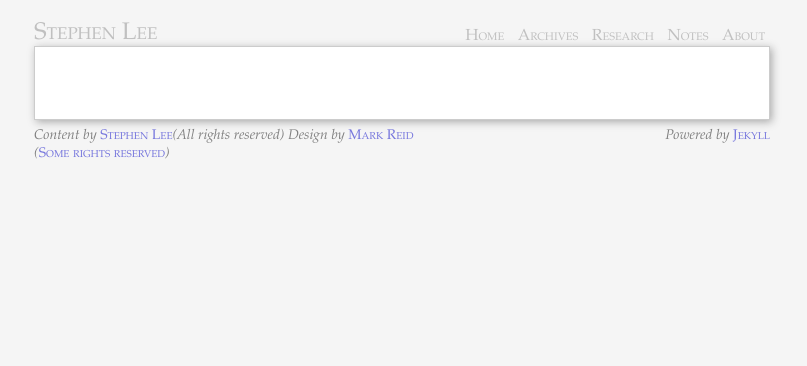
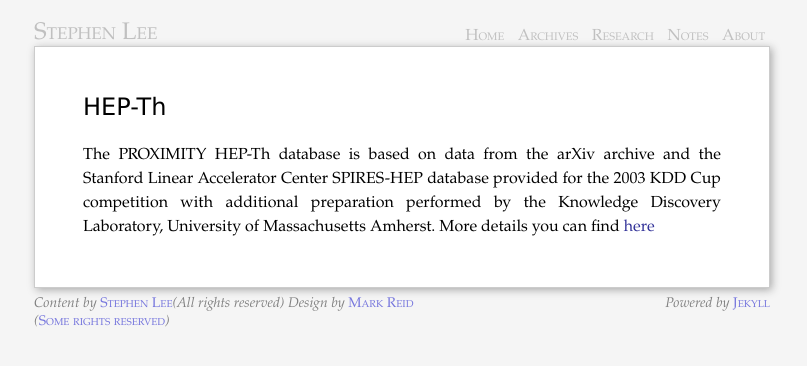
Before and after one commit to stephenLee/stephenlee.github.com, a Jekyll site: the page built from research/data/index.markdown, in a window 1280 px wide. Shown: the top 366 px of the page, without its empty margins (238-1045 px from the left). Built offline with Jekyll 4.4.1, drawn with Linux system fonts in a browser that asks for light colours.

Commit message:
Updated research/data/index.markdown

```diff
--- a/research/data/index.markdown
+++ b/research/data/index.markdown
@@ -4,3 +4,6 @@ section: Research
 layout: main
 
 ---
+
+# HEP-Th
+The PROXIMITY HEP-Th database is based on data from the arXiv archive and the Stanford Linear Accelerator Center SPIRES-HEP database provided for the 2003 KDD Cup competition with additional preparation performed by the Knowledge Discovery Laboratory, University of Massachusetts Amherst. More details you can find [here](http://kdl.cs.umass.edu/data/hepth/hepth-info.html)
```
